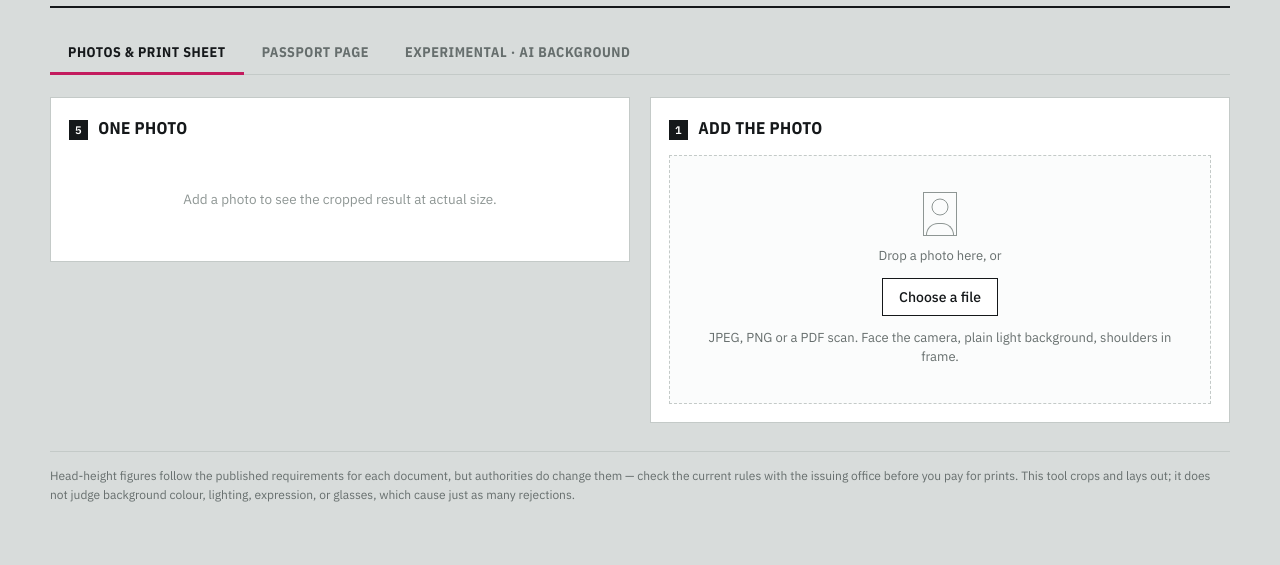
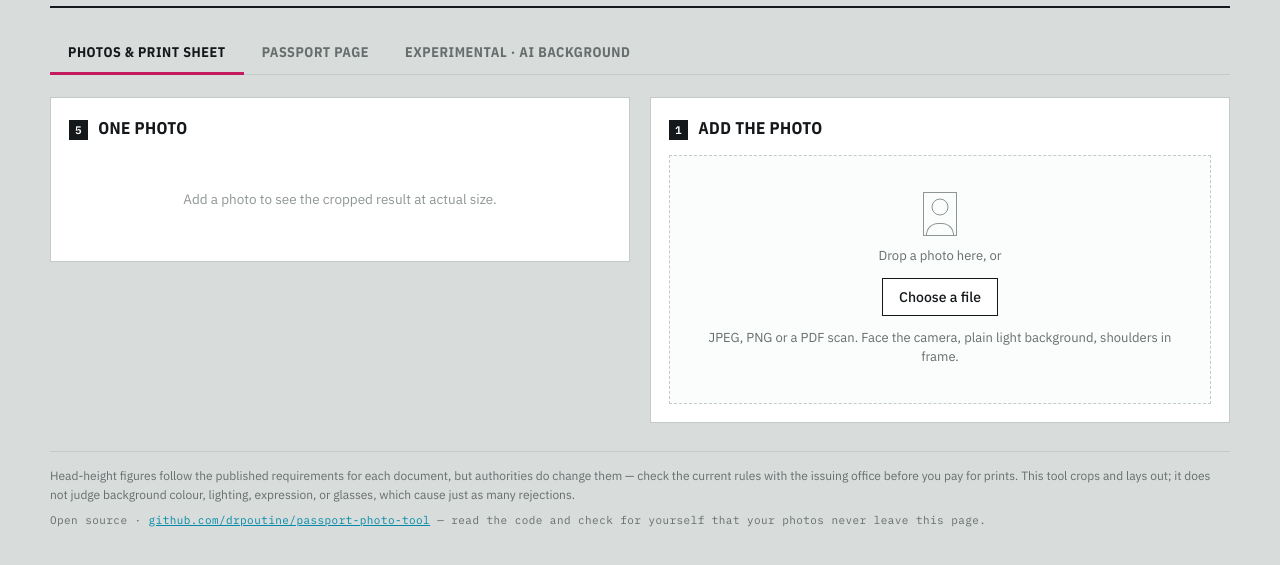
Before and after one commit to drpoutine/passport-photo-tool, a plain HTML site: page passport-photo-4x6-sheet.html in a window 1280 px wide. Shown: the part 99-664 px from the top of the page. Drawn offline with nearby package versions, Linux system fonts and the light colour scheme.

Commit message:
Link the GitHub source from the page footer
Co-Authored-By: Claude Opus 5.5 <noreply@anthropic.com>
Claude-Session: https://claude.ai/code/session_01E5yzz8jcyZXj7zfcKxERmb

```diff
--- a/passport-photo-4x6-sheet.html
+++ b/passport-photo-4x6-sheet.html
@@ -367,6 +367,10 @@ input[type=range]{width:100%;accent-color:var(--magenta);height:22px}
 footer{
   margin-top:28px;padding-top:14px;border-top:1px solid var(--rule);
   font-size:12px;color:var(--muted);line-height:1.6;
+}
+footer a{color:var(--cyan)}
+footer .src{
+  margin-top:8px;font-family:var(--mono);font-size:11px;letter-spacing:.04em;
 }
 
 @media (prefers-reduced-motion:reduce){*{transition:none !important}}
@@ -779,6 +783,7 @@ footer{
 
   <footer>
     Head-height figures follow the published requirements for each document, but authorities do change them — check the current rules with the issuing office before you pay for prints. This tool crops and lays out; it does not judge background colour, lighting, expression, or glasses, which cause just as many rejections.
+    <div class="src">Open source · <a href="https://github.com/drpoutine/passport-photo-tool" target="_blank" rel="noopener">github.com/drpoutine/passport-photo-tool</a> — read the code and check for yourself that your photos never leave this page.</div>
   </footer>
 </div>
 
```
